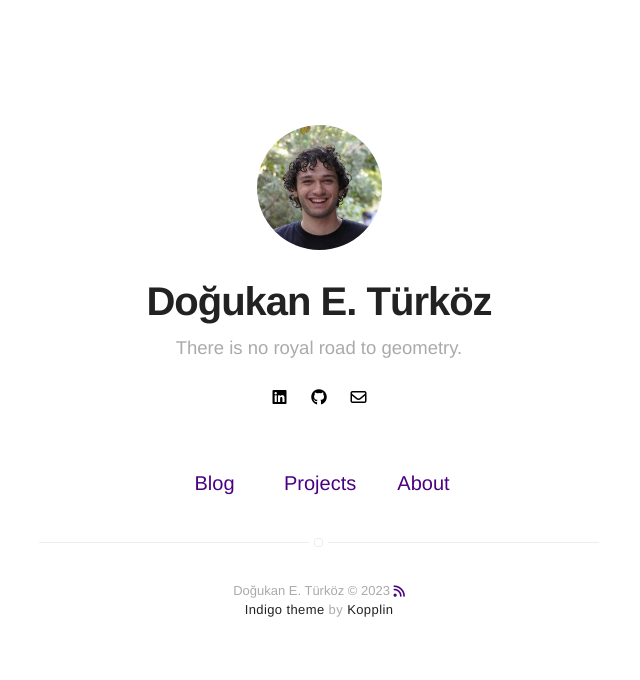
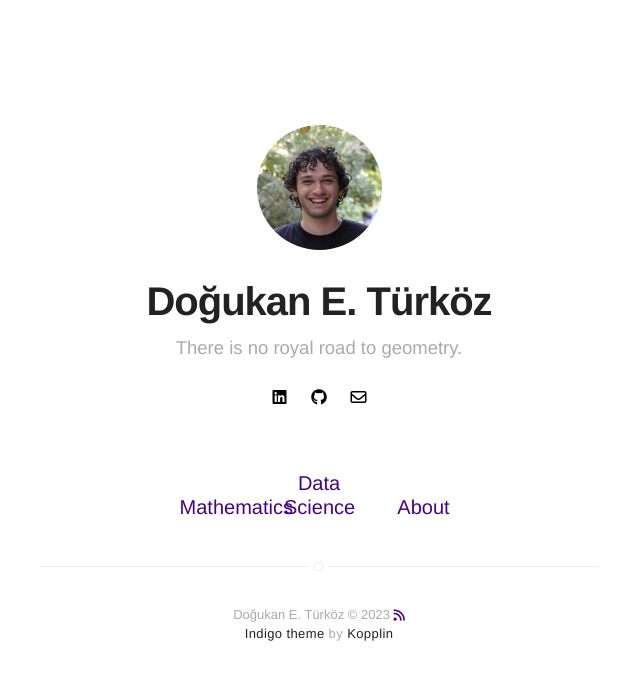
Before and after one commit to dodoturkoz/dodoturkoz.github.io, a Jekyll site: the page built from index.html, in a window 1280 px wide. Shown: the top 680 px of the page, without its empty margins (321-961 px from the left). Built offline with Jekyll 4.4.1, drawn with Linux system fonts in a browser that asks for light colours; nearby versions of some CDN libraries.

Commit message:
Update nav.html

```diff
--- a/_includes/nav.html
+++ b/_includes/nav.html
@@ -7,17 +7,17 @@
         {% endif %}
 
         {% if site.blog == true %}
-            {% if page.title != "Mathematics" %}
+            {% if page.title != "Blog" %}
                 <li class="item">
-                    <a class="link" href="{{ site.url }}/blog">Blog</a>
+                    <a class="link" href="{{ site.url }}/blog">Mathematics</a>
                 </li>
             {% endif %}
         {% endif %}
 
         {% if site.projects == true %}
-            {% if page.title != "Data Science" %}
+            {% if page.title != "Projects" %}
                 <li class="item">
-                    <a class="link" href="{{ site.url }}/projects">Projects</a>
+                    <a class="link" href="{{ site.url }}/projects">Data Science</a>
                 </li>
             {% endif %}
         {% endif %}
```
